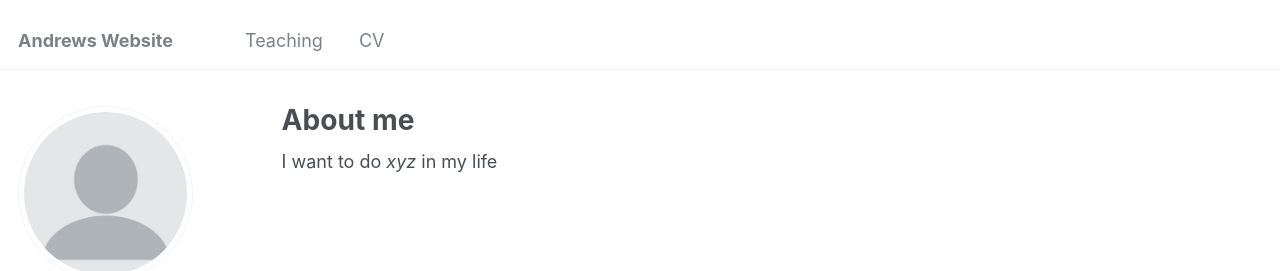
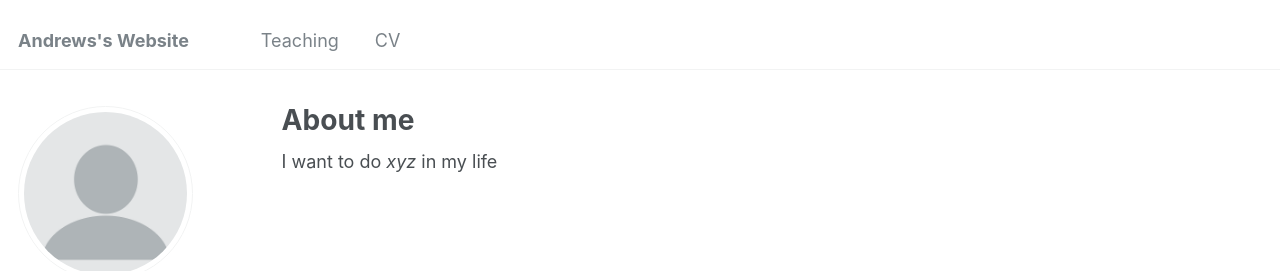
Before and after one commit to asgv123/asgv123.github.io, a Jekyll site: the page built from _pages/about.md, in a window 1280 px wide. Shown: the top 271 px of the page. Built offline with Jekyll 4.4.1, drawn with Linux system fonts in a browser that asks for light colours.

```diff
--- a/_config.yml
+++ b/_config.yml
@@ -8,7 +8,7 @@
 
 # Basic Site Settings
 locale                   : "en-US"
-title                    : "Andrews Website"
+title                    : "Andrews's Website"
 title_separator          : "-"
 name                     : &name "Andrews George Varghese"
 description              : &description "personal description"
```
